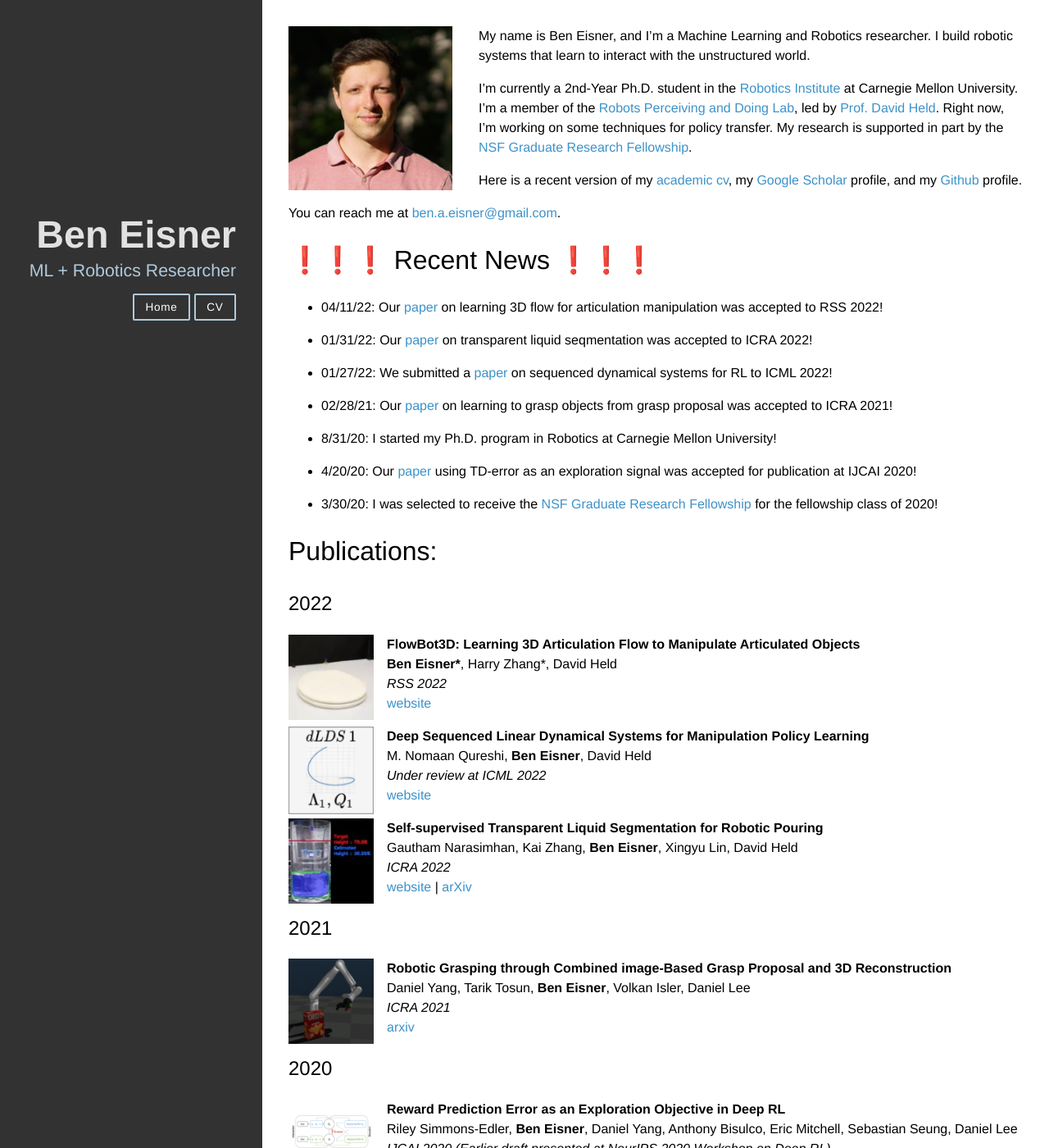
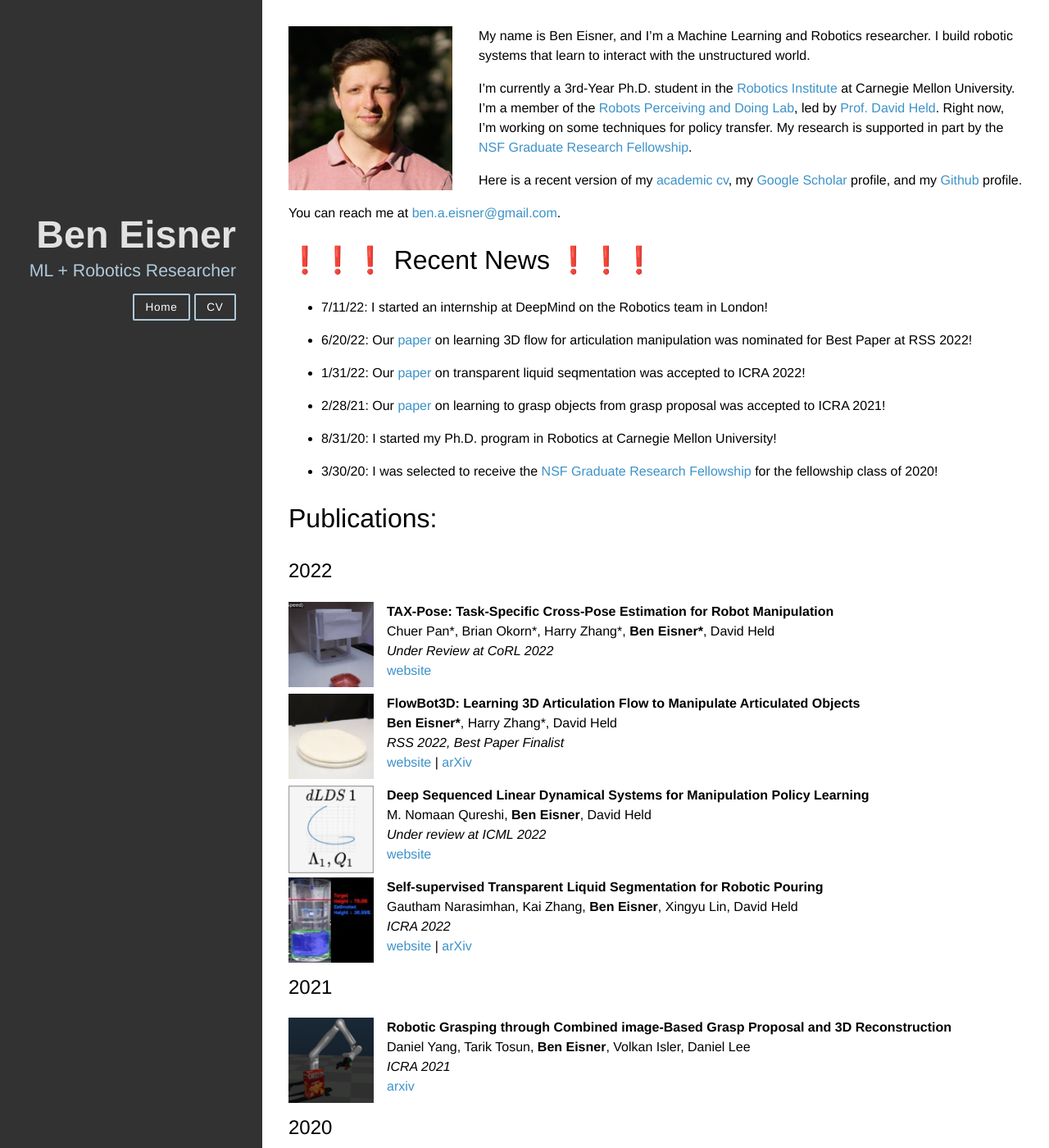
Before and after one commit to beneisner/beneisner.github.io, a Jekyll site: the page built from index.md, in a window 1280 px wide and 1400 px high. Shown: the whole window at 82% size. Built offline with Jekyll 4.4.1, drawn with Linux system fonts in a browser that asks for light colours; nearby versions of some CDN libraries.

Commit message:
added some new stuff

```diff
--- a/Gemfile
+++ b/Gemfile
@@ -7,3 +7,5 @@
 # gem "rails"
 
 gem "jekyll", "~> 4.2"
+
+gem "webrick", "~> 1.7"
--- a/_config.yml
+++ b/_config.yml
@@ -21,7 +21,7 @@
 linkedin_username: beneisner
 scholar_title: Google Scholar
 thesis_path: files/ben_eisner_ugrad_thesis_2017.pdf
-cv_path: files/ben_eisner_cv_2022_04_12.pdf
+cv_path: files/ben_eisner_cv_2022_07_11.pdf
 nsf_personal_path: files/nsf_grfp_personal_statement_2019.pdf
 nsf_research_path: files/nsf_grfp_research_plan_2019.pdf
 
--- a/index.md
+++ b/index.md
@@ -8,7 +8,7 @@
 
 My name is Ben Eisner, and I'm a Machine Learning and Robotics researcher. I build robotic systems that learn to interact with the unstructured world.
 
-I'm currently a 2nd-Year Ph.D. student in the [Robotics Institute](https://www.ri.cmu.edu/) at Carnegie Mellon University. I'm a member of the [Robots Perceiving and Doing Lab](https://r-pad.github.io/), led by [Prof. David Held](https://davheld.github.io/). Right now, I'm working on some techniques for policy transfer. My research is supported in part by the [NSF Graduate Research Fellowship](https://www.nsfgrfp.org/).
+I'm currently a 3rd-Year Ph.D. student in the [Robotics Institute](https://www.ri.cmu.edu/) at Carnegie Mellon University. I'm a member of the [Robots Perceiving and Doing Lab](https://r-pad.github.io/), led by [Prof. David Held](https://davheld.github.io/). Right now, I'm working on some techniques for policy transfer. My research is supported in part by the [NSF Graduate Research Fellowship](https://www.nsfgrfp.org/).
 
 <!-- Here a recent version of my [resume]({{site.resume_path}}) and my [academic cv]({{site.cv_path}}). -->
 
@@ -18,17 +18,15 @@
 
 # ❗❗❗ Recent News ❗❗❗
 
-- 04/11/22: Our [paper](https://sites.google.com/view/articulated-flowbot-3d) on learning 3D flow for articulation manipulation was accepted to RSS 2022!
+- 7/11/22: I started an internship at DeepMind on the Robotics team in London!
 
-- 01/31/22: Our [paper](https://sites.google.com/view/transparentliquidpouring) on transparent liquid seqmentation was accepted to ICRA 2022!
+- 6/20/22: Our [paper](https://sites.google.com/view/articulated-flowbot-3d) on learning 3D flow for articulation manipulation was nominated for Best Paper at RSS 2022!
 
-- 01/27/22: We submitted a [paper](https://sites.google.com/view/deep-sequenced-lds) on sequenced dynamical systems for RL to ICML 2022!
+- 1/31/22: Our [paper](https://sites.google.com/view/transparentliquidpouring) on transparent liquid seqmentation was accepted to ICRA 2022!
 
-- 02/28/21: Our [paper](https://arxiv.org/abs/2003.01649) on learning to grasp objects from grasp proposal was accepted to ICRA 2021!
+- 2/28/21: Our [paper](https://arxiv.org/abs/2003.01649) on learning to grasp objects from grasp proposal was accepted to ICRA 2021!
 
 - 8/31/20: I started my Ph.D. program in Robotics at Carnegie Mellon University!
-
-- 4/20/20: Our [paper](https://arxiv.org/abs/1906.08189) using TD-error as an exploration signal was accepted for publication at IJCAI 2020!
 
 - 3/30/20: I was selected to receive the [NSF Graduate Research Fellowship](https://www.nsfgrfp.org/) for the fellowship class of 2020!
 
@@ -52,12 +50,19 @@
 
 ## 2022
 
+![TAX-Pose](/files/taxpose.webp){: style="float: left; padding-right: 1em; padding-bottom: 0em; width: 120px"}
+
+**TAX-Pose: Task-Specific Cross-Pose Estimation for Robot Manipulation**
+Chuer Pan\*, Brian Okorn\*, Harry Zhang\*, **Ben Eisner\***, David Held
+_Under Review at CoRL 2022_
+[website](https://sites.google.com/view/tax-pose/home)
+
 ![FlowBot3D](/files/flowbot3d.webp){: style="float: left; padding-right: 1em; padding-bottom: 0em; width: 120px"}
 
 **FlowBot3D: Learning 3D Articulation Flow to Manipulate Articulated Objects**
 **Ben Eisner\***, Harry Zhang\*, David Held
-_RSS 2022_
-[website](https://sites.google.com/view/articulated-flowbot-3d)
+_RSS 2022, Best Paper Finalist_
+[website](https://sites.google.com/view/articulated-flowbot-3d) | [arXiv](https://arxiv.org/abs/2205.04382)
 
 ![dLDS](/files/dlds.png){: style="float: left; padding-right: 1em; padding-bottom: 0em; width: 120px; "}
 
```
Also changed, not shown: Gemfile.lock, files/taxpose.webp (added), 2 other files.
